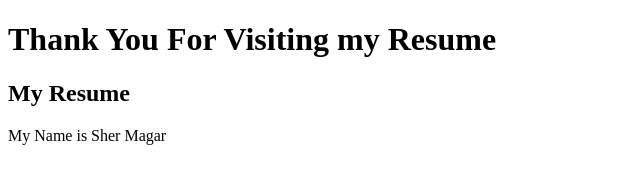
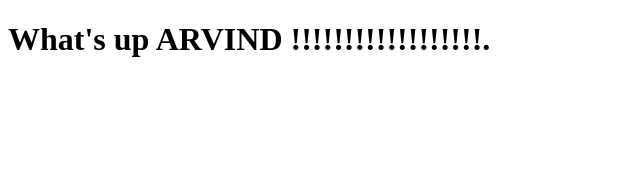
Before and after one commit to Magar001/sherWeb, a plain HTML site: page index.html in a window 1280 px wide. Shown: the whole page, without its empty margins (0-640 px from the left). Drawn offline with Linux system fonts and the light colour scheme.

Commit message:
Update index.html

```diff
--- a/index.html
+++ b/index.html
@@ -2,10 +2,10 @@
 <html>
 <body>
 
-<h1>Thank You For Visiting my Resume</h1>
-<h2>My Resume</h2>
+<h1>What's up ARVIND !!!!!!!!!!!!!!!!!!. </h1>
+<h2> </h2>
 
-<p>My Name is Sher Magar</p>
+<p></p>
 
 </body>
 </html>
```
